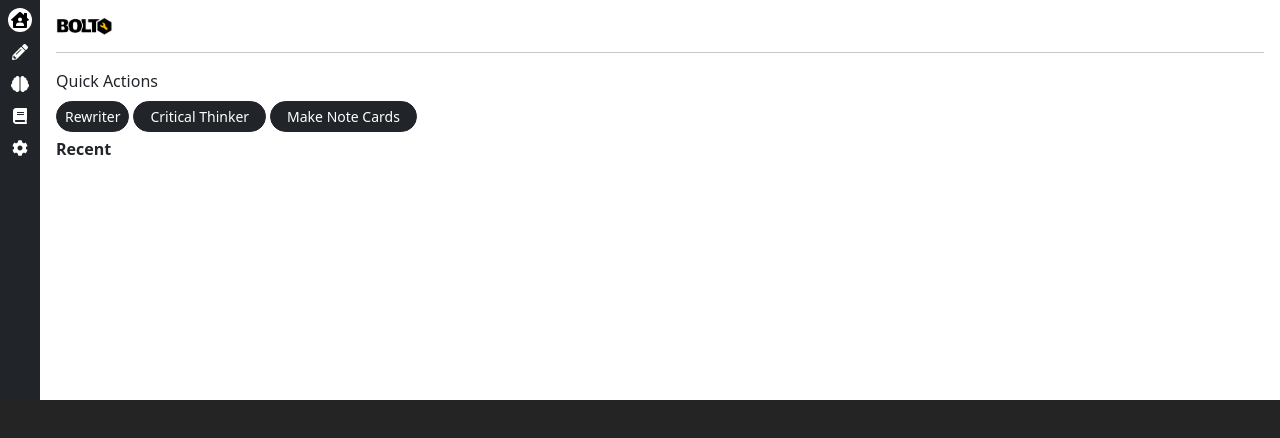
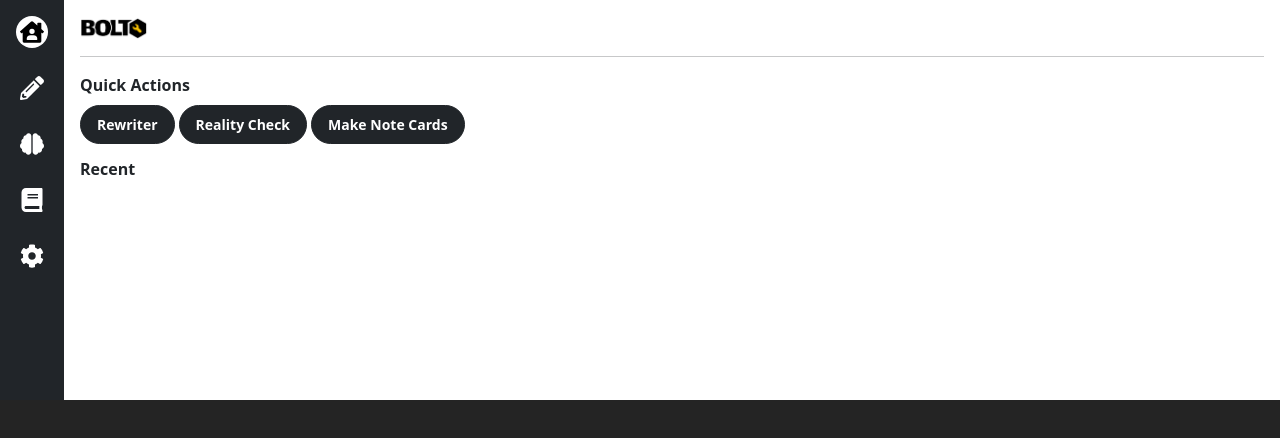
Before and after one commit to TheAshutoshGupta/Edu-Extension, a Vue app: page / in a window 1280 px wide. Shown: the top 438 px of the page. Built offline with nearby package versions, Linux system fonts and the light colour scheme.

Commit message:
fix(buttons-style): last min style

```diff
--- a/src/App.vue
+++ b/src/App.vue
@@ -11,22 +11,28 @@ import Logo from "./assets/Logo.png?url";
 </script>
 
 <template>
-  <div class="d-flex px-0 gx-0 h-100">
-    <div class="row bg-dark d-flex flex-column mx-0 p-2" style="flex-shrink: 0">
-      <router-link to="/" class="mb-2 px-0 rounded-circle nav-link"
-        ><font-awesome-icon class="" alt="homepage" :icon="faHouseUser"
+  <div class="d-flex p-0 gx-0 h-100">
+    <div class="row bg-dark d-flex flex-column mx-0 p-3" style="flex-shrink: 0">
+      <router-link to="/" class="mb-4 p-1 rounded-circle nav-link"
+        ><font-awesome-icon class="nav-logo" alt="homepage" :icon="faHouseUser"
       /></router-link>
-      <router-link to="/rewrite" class="mb-2 px-0 rounded-circle nav-link"
-        ><font-awesome-icon class="" alt="rewrite page" :icon="faPencilAlt"
+      <router-link to="/rewrite" class="mb-4 p-1 rounded-circle nav-link"
+        ><font-awesome-icon
+          class="nav-logo"
+          alt="rewrite page"
+          :icon="faPencilAlt"
       /></router-link>
-      <router-link to="/reality-check" class="mb-2 px-0 rounded-circle nav-link"
-        ><font-awesome-icon class="" alt="critical thinking" :icon="faBrain"
+      <router-link to="/reality-check" class="mb-4 p-1 rounded-circle nav-link"
+        ><font-awesome-icon
+          class="nav-logo"
+          alt="critical thinking"
+          :icon="faBrain"
       /></router-link>
-      <router-link to="/flash-cards" class="mb-2 px-0 rounded-circle nav-link"
-        ><font-awesome-icon class="" alt="flash cards" :icon="faBook"
+      <router-link to="/flash-cards" class="mb-4 p-1 rounded-circle nav-link"
+        ><font-awesome-icon class="nav-logo" alt="flash cards" :icon="faBook"
       /></router-link>
-      <router-link to="/user-settings" class="mb-2 px-0 rounded-circle nav-link"
-        ><font-awesome-icon class="" alt="flash cards" :icon="faCog"
+      <router-link to="/user-settings" class="mb-4 p-1 rounded-circle nav-link"
+        ><font-awesome-icon class="nav-logo" alt="flash cards" :icon="faCog"
       /></router-link>
     </div>
     <div
@@ -44,7 +50,7 @@ import Logo from "./assets/Logo.png?url";
 
 <style scoped>
 .logo {
-  max-height: 1.25rem;
+  max-height: 1.5rem;
   width: auto;
 }
 .router-link-active {
@@ -55,8 +61,13 @@ import Logo from "./assets/Logo.png?url";
   display: flex;
   justify-content: center;
   align-items: center;
-  height: 1.5rem;
-  width: 1.5rem;
+  height: 2rem;
+  width: 2rem;
   color: white;
 }
+
+.nav-logo {
+  height: 100%;
+  width: 100%;
+}
 </style>
--- a/src/components/FlashCard.vue
+++ b/src/components/FlashCard.vue
@@ -5,7 +5,7 @@
         class="position-absolute rounded-pill bg-dark text-white p-2 card-icon"
         :icon="faBook"
       />
-      <p>{{ props.cardData.title }}</p>
+      <p class="fw-bold">{{ props.cardData.title }}</p>
       <p>{{ props.cardData.flashCards.length }} Cards</p>
     </div>
   </div>
--- a/src/components/NotecardButton.vue
+++ b/src/components/NotecardButton.vue
@@ -6,7 +6,7 @@
     <button
       v-else
       type="button"
-      class="btn btn-sm btn-dark rounded-pill"
+      class="btn btn-sm btn-dark rounded-pill px-3 py-2 fw-bold"
       @click="makeFetchRequest()"
     >
       Create Note Cards From Page
--- a/src/components/RealityCheckCard.vue
+++ b/src/components/RealityCheckCard.vue
@@ -5,7 +5,7 @@
         class="position-absolute rounded-pill bg-dark text-white p-2 card-icon"
         :icon="faBrain"
       />
-      <p>{{ props.cardData.title }}</p>
+      <p class="fw-bold">{{ props.cardData.title }}</p>
       <p>{{ props.cardData.text }}</p>
     </div>
   </div>
--- a/src/components/RewriteCard.vue
+++ b/src/components/RewriteCard.vue
@@ -9,7 +9,7 @@
         class="position-absolute rounded-pill bg-dark text-white p-2 card-icon"
         :icon="faPencilAlt"
       />
-      <p>{{ props.cardData.title }}</p>
+      <p class="fw-bold">{{ props.cardData.title }}</p>
       <p>{{ props.cardData.writingStyle.text }}</p>
       <p>{{ props.cardData.lengthOption.text }}</p>
       <p>{{ props.cardData.preexistingKnowledge?.text }}</p>
--- a/src/components/RewriteContentButton.vue
+++ b/src/components/RewriteContentButton.vue
@@ -6,7 +6,7 @@
     <button
       v-else
       type="button"
-      class="btn btn-sm btn-dark rounded-pill"
+      class="btn btn-sm btn-dark rounded-pill px-3 py-2 fw-bold"
       @click="getPageContent"
     >
       Rewrite page content
--- a/src/views/FlashcardMenu.vue
+++ b/src/views/FlashcardMenu.vue
@@ -7,7 +7,7 @@
     </div>
     <div>
       <h2 class="pb-1 fs-6 mb-1 fw-bold">Recent</h2>
-      <div class="card-wrapper">
+      <div class="card-wrapper flex-wrap">
         <flash-card
           class="card-sizing"
           @click="
--- a/src/views/FlashcardPreview.vue
+++ b/src/views/FlashcardPreview.vue
@@ -1,15 +1,15 @@
 <template>
   <div>
-    <div class="d-flex align-items-center">
-      <div class="flex-grow-1">
-        <p class="mb-1">Note Cards</p>
-        <p class="mb-1 fw-bold">
+    <div class="d-flex align-items-center mb-2">
+      <div class="flex-grow-1 mb-2">
+        <p class="mb-2">Note Cards</p>
+        <p class="mb-2 fw-bold">
           {{ userStoreRef.flashCardData.value[props.id].title }}
         </p>
       </div>
       <div>
         <button
-          class="btn btn-dark btn-sm mb-2 rounded-pill"
+          class="btn btn-dark btn-sm mb-2 rounded-pill px-3 py-2 fw-bold"
           @click="
             $router.push({
               path: `/flash-card-test/${props.id}`,
--- a/src/views/Main.vue
+++ b/src/views/Main.vue
@@ -1,25 +1,25 @@
 <template>
   <div class="w-100 h-100">
-    <p class="mb-2 fs-6">Quick Actions</p>
-    <div class="d-flex common-links mb-2">
+    <p class="mb-2 fs-6 fw-bold">Quick Actions</p>
+    <div class="d-flex common-links mb-3">
       <router-link
         to="/rewrite"
-        class="btn btn-dark btn-sm rounded-pill px-2 py-1"
+        class="btn btn-dark btn-sm rounded-pill px-3 py-2 fw-bold"
         >Rewriter</router-link
       >
       <router-link
         to="/reality-check"
-        class="btn btn-dark btn-sm rounded-pill px-3 py-1"
-        >Critical Thinker</router-link
+        class="btn btn-dark btn-sm rounded-pill px-3 py-2 fw-bold"
+        >Reality Check</router-link
       >
       <router-link
         to="/flash-cards"
-        class="btn btn-dark btn-sm rounded-pill px-3 py-1"
+        class="btn btn-dark btn-sm rounded-pill px-3 py-2 fw-bold"
         >Make Note Cards</router-link
       >
     </div>
     <div>
-      <h2 class="pb-1 fs-6 fw-bold">Recent</h2>
+      <h2 class="pb-2 fs-6 fw-bold">Recent</h2>
       <div class="card-wrapper d-flex flex-wrap">
         <template v-for="item in userStoreRef.getAllCards.value">
           <rewrite-card
--- a/src/views/RealityCheckMenu.vue
+++ b/src/views/RealityCheckMenu.vue
@@ -7,7 +7,7 @@
     </div>
     <div>
       <h2 class="pb-1 fs-6 fw-bold">Recent</h2>
-      <div class="card-wrapper">
+      <div class="card-wrapper flex-wrap">
         <reality-check-card
           @click="
             $router.push({
```
Also changed, not shown: src/components/RealityCheckButton.vue (+25 -9 lines).
